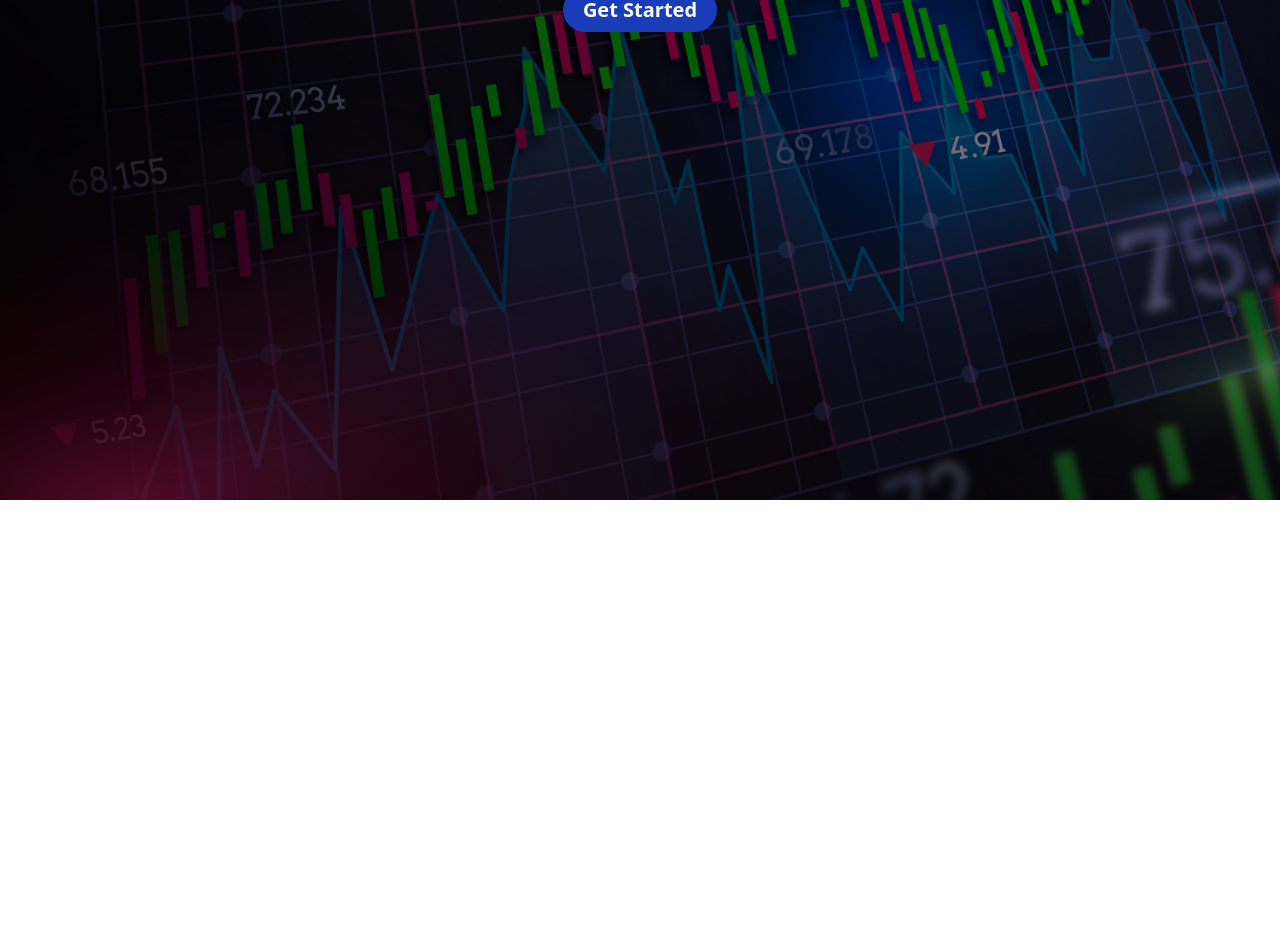
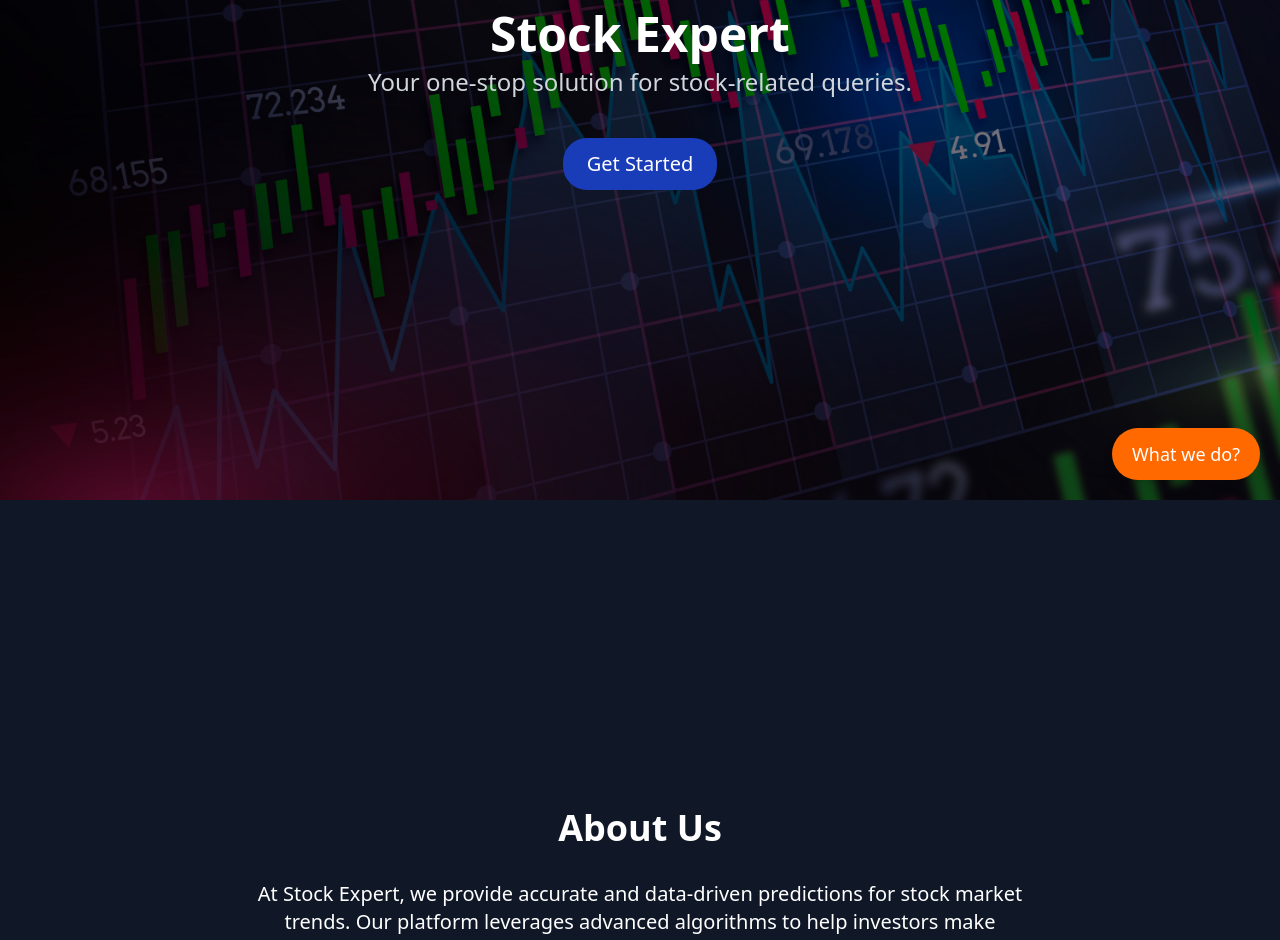
Before and after one commit to YashAnand432/stock-prize-prediction, a React (Vite) app in the folder stk/: page / in a window 1280 px wide. Shown: the part 300-1240 px from the top of the page. Before the commit the page ends 800 px from the top, so only its background shows below. Built offline with nearby package versions, Linux system fonts and the light colour scheme.

Commit message:
Added about us section

```diff
--- a/stk/src/pages/Home.jsx
+++ b/stk/src/pages/Home.jsx
@@ -1,88 +1,79 @@
-import React, { useEffect } from 'react'
-import axios from 'axios';
-import { useState } from 'react';
+import React, { useEffect, useRef, useState } from 'react';
+import { useNavigate } from 'react-router-dom';
 import bgImage from "../assets/6256878.jpg";
 import LoadingPage from './LoadingPage';
-import { useNavigate } from 'react-router-dom';
 
 function Home() {
-
-    const [ticker, setTicker] = useState("");
-    const [days, setDays] = useState("");
-    const [apiURL , setApiURL] = useState("");
-    const [loading , setLoading] = useState(false);
-    const [error , setError] = useState("");
-    const [results, setResults] = useState(null);
     const [showLoading, setShowLoading] = useState(true);
     const navigate = useNavigate();
+    const aboutSectionRef = useRef(null); // Reference for the "About Us" section
 
     useEffect(() => {
         setTimeout(() => {
             setShowLoading(false);
-      } , 2500);
-    } , []);
+        }, 2500);
+    }, []);
 
-    const handleSubmit = async (e) => {
-      e.preventDefault();
-      // if(!apiURL){
-      //   setError("URL needed to connect to backend");
-      // }
-      if(!ticker){
-        setError("Ticker invalid. Please enter a valid ticker");
-        return;
+    const scrollToAboutSection = () => {
+        if (aboutSectionRef.current) {
+            window.scrollTo({
+                top: aboutSectionRef.current.offsetTop,
+                behavior: 'smooth',
+            });
         }
-      if(!days){
-        setError("Number of days needed to predict.");
-        return;
-      }
-
-      setLoading(true);
-      setError('');
-      setResults(null);
-
-      try {
-        let apiURL = "https://1899-34-125-156-58.ngrok-free.app";
-
-        const baseURL = apiURL.endsWith('/') ? apiURL.slice(0,-1) : apiURL;
-
-        const response = await axios.post(`${baseURL}/predict`, {
-          ticker : ticker.toUpperCase(),
-          days : parseInt(days),
-        })
-
-        setResults(response.data);
-
-      } catch (error) {
-          console.log("Error fetching results. " , error);
-          setError(error.response?.data?.error || "Failed to get prediction");
-      } finally{
-        setLoading(false);
-      }
-
     };
 
-    if(showLoading){
-      return (
-        <LoadingPage />
-      )
+    if (showLoading) {
+        return <LoadingPage />;
     }
 
     return (
-      <div className='min-h-screen bg-black w-screen relative'>
-        <div className="absolute top-0 left-0 h-screen w-full bg-cover bg-center" style={{ backgroundImage:  `url(${bgImage})` }}></div>
+        <div className='w-screen bg-black'>
+            {/* Hero Section */}
+            <div className="relative min-h-screen flex flex-col items-center justify-center text-white">
+                {/* Background Image */}
+                <div
+                    className="absolute top-0 left-0 w-full h-full bg-cover bg-center"
+                    style={{ backgroundImage: `url(${bgImage})` }}
+                ></div>
 
                 {/* Overlay */}
-        <div className="absolute top-0 left-0 h-full w-full bg-black opacity-50"></div>
+                <div className="absolute top-0 left-0 w-full h-full bg-black opacity-50"></div>
 
-        {/* Content Layer */}
-        <div className="relative z-10 flex flex-col text-white text-3xl font-bold py-40 items-center h-full">
-          <h1 className='text-5xl'>Stock Expert</h1>
+                {/* Content */}
+                <div className="relative z-10 flex flex-col items-center">
+                    <h1 className='text-5xl font-bold'>Stock Expert</h1>
                     <h3 className='text-2xl text-gray-300 mt-2'>Your one-stop solution for stock-related queries.</h3>
 
-          <button onClick={() => navigate('/prediction')} className='rounded-3xl hover:cursor-pointer py-2 px-5 my-10  text-xl bg-blue-800'>Get Started</button>
+                    <button
+                        onClick={() => navigate('/prediction')}
+                        className='mt-10 px-6 py-3 bg-blue-800 rounded-3xl text-xl hover:bg-blue-700 transition'
+                    >
+                        Get Started
+                    </button>
                 </div>
             </div>
-    )
+
+            {/* "What we do?" Button - Bottom Right */}
+            <button
+                onClick={scrollToAboutSection}
+                className="fixed bottom-5 right-5 bg-orange-500 text-white py-3 px-5 rounded-full text-lg shadow-lg hover:bg-orange-600 transition"
+            >
+                What we do?
+            </button>
+
+            {/* "About Us" Section */}
+            <div ref={aboutSectionRef} className="min-h-screen flex flex-col items-center justify-center bg-gray-900 text-white px-7">
+                <h2 className="text-4xl font-bold mb-8">About Us</h2>
+                <p className="text-xl max-w-3xl text-center">
+                    At Stock Expert, we provide accurate and data-driven predictions for stock market trends.
+                    Our platform leverages advanced algorithms to help investors make informed decisions.
+                    Whether you're a beginner or a seasoned trader, we offer insights that can improve your
+                    investment strategies.
+                </p>
+            </div>
+        </div>
+    );
 }
 
-export default Home
+export default Home;
```
Lines whose indentation alone changed are shown as unchanged.
